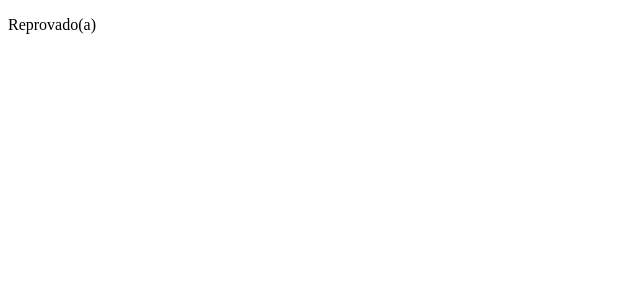
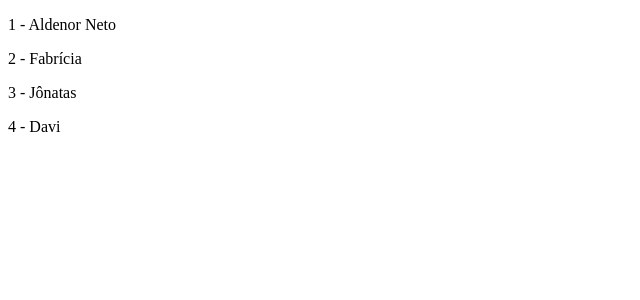
Before and after one commit to Aldenor-Neto/projeto-youtube---Angular-17, an Angular app: page / in a window 1280 px wide. Shown: the top 300 px of the page, without its empty margins (0-640 px from the left). Built offline with nearby package versions, Linux system fonts and the light colour scheme.

Commit message:
control flow extrutura de laço de repetição

```diff
--- a/src/app/component/estudo/estudo.component.html
+++ b/src/app/component/estudo/estudo.component.html
@@ -1,10 +1,3 @@
-
-@if (media >=7) {
-  <p>Aprovado(a)</p>
+@for (l of lista; track $index) {
+  <p>{{ $index+1 }} - {{ l }}</p>
 }
-@else if (media >=5) {
-  <p>Em Recuperação</p>
-}
-@else {
-  <p>Reprovado(a)</p>
-}
--- a/src/app/component/estudo/estudo.component.ts
+++ b/src/app/component/estudo/estudo.component.ts
@@ -11,7 +11,7 @@ import { Component } from '@angular/core';
 export class EstudoComponent {
 
 cor: boolean = true;
-lista: String[] = ['aprovado', 'reprovado', 'aprovado', 'reprovado'];
+lista: String[] = ['Aldenor Neto', 'Fabrícia', 'Jônatas', 'Davi'];
 media: number = 3;
 
 }
```
